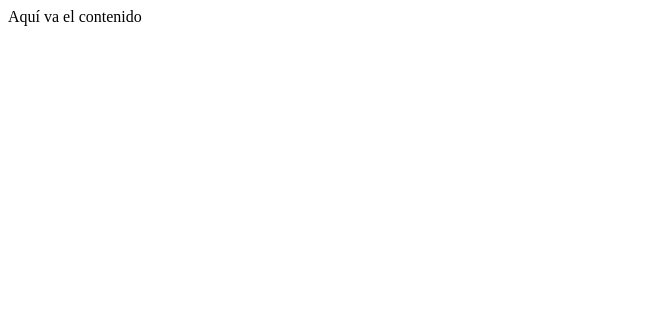
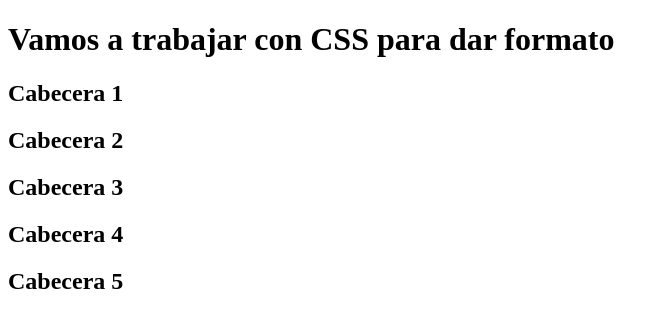
Before and after one commit to Laurabtsb/Laurabtsb.github.io, a plain HTML site: page lab5.html in a window 1280 px wide. Shown: the whole page, without its empty margins (0-669 px from the left). Drawn offline with Linux system fonts and the light colour scheme.

Commit message:
Update lab5.html

```diff
--- a/lab5.html
+++ b/lab5.html
@@ -1,8 +1,13 @@
+<!DOCTYPE html>
 <html>
-	<head>
-		<title>Mi página de ejemplo</title>
-	</head>
-	<body>
-	Aquí va el contenido
-	</body>
+<body>
+
+<h1> Vamos a trabajar con CSS para dar formato </h1>
+<h2> Cabecera 1 </h2>
+<h2> Cabecera 2 </h2>
+<h2> Cabecera 3 </h2>
+<h2> Cabecera 4 </h2>
+<h2> Cabecera 5 </h2>
+
+</body>
 </html>
```
